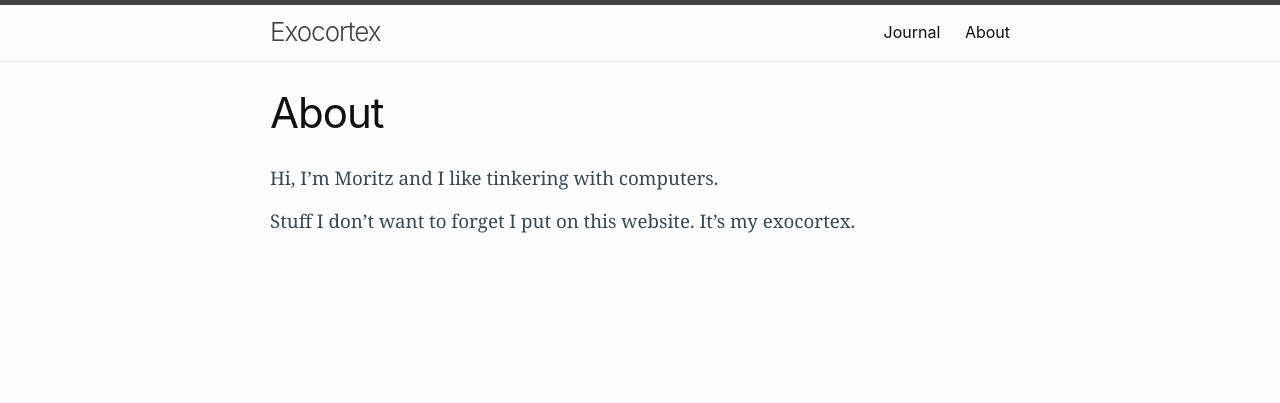
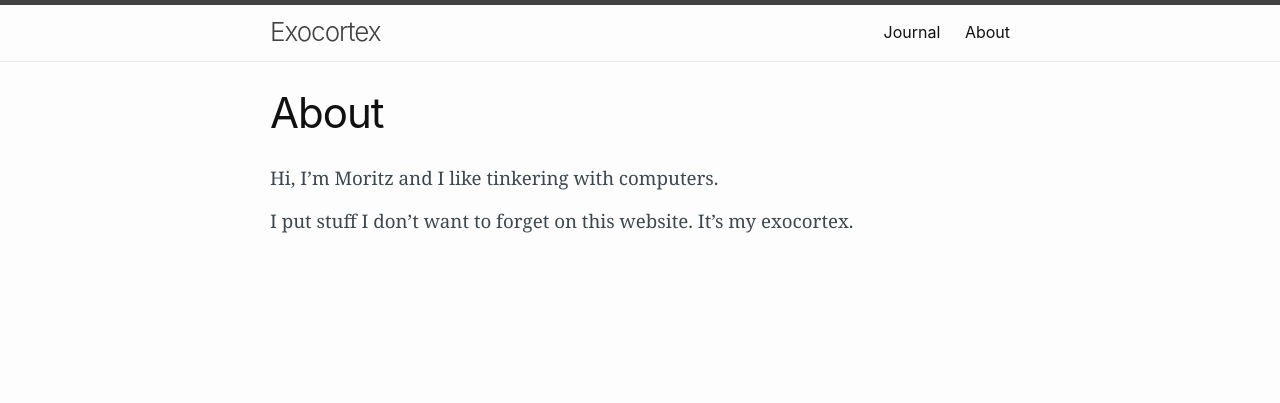
Before and after one commit to anothernode/exocortex-jekyll, a Jekyll site: the page built from about.md, in a window 1280 px wide. Shown: the top 403 px of the page. Built offline with Jekyll 4.4.1, drawn with Linux system fonts in a browser that asks for light colours.

Commit message:
Tweak wording

```diff
--- a/about.md
+++ b/about.md
@@ -6,4 +6,4 @@ permalink: /about/
 
 Hi, I'm Moritz and I like tinkering with computers.
 
-Stuff I don't want to forget I put on this website. It's my exocortex.
+I put stuff I don't want to forget on this website. It's my exocortex.
```
